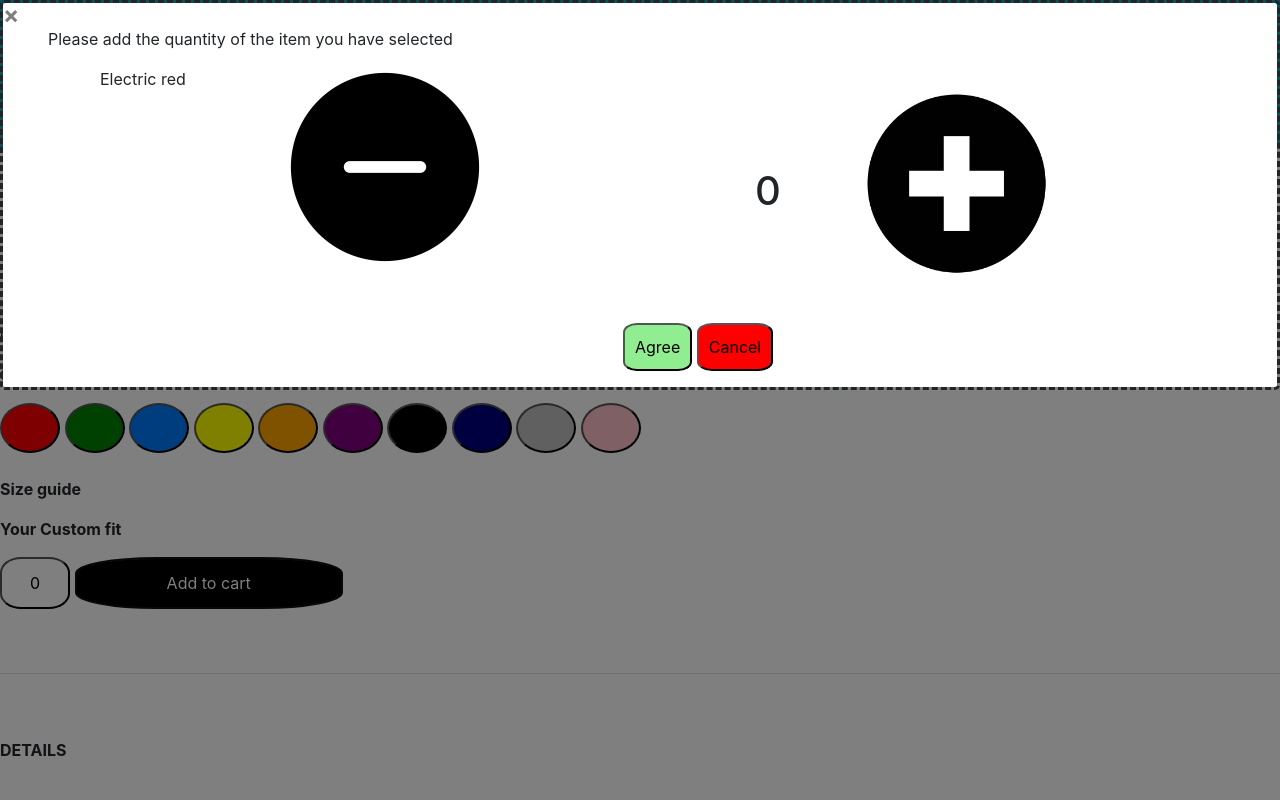
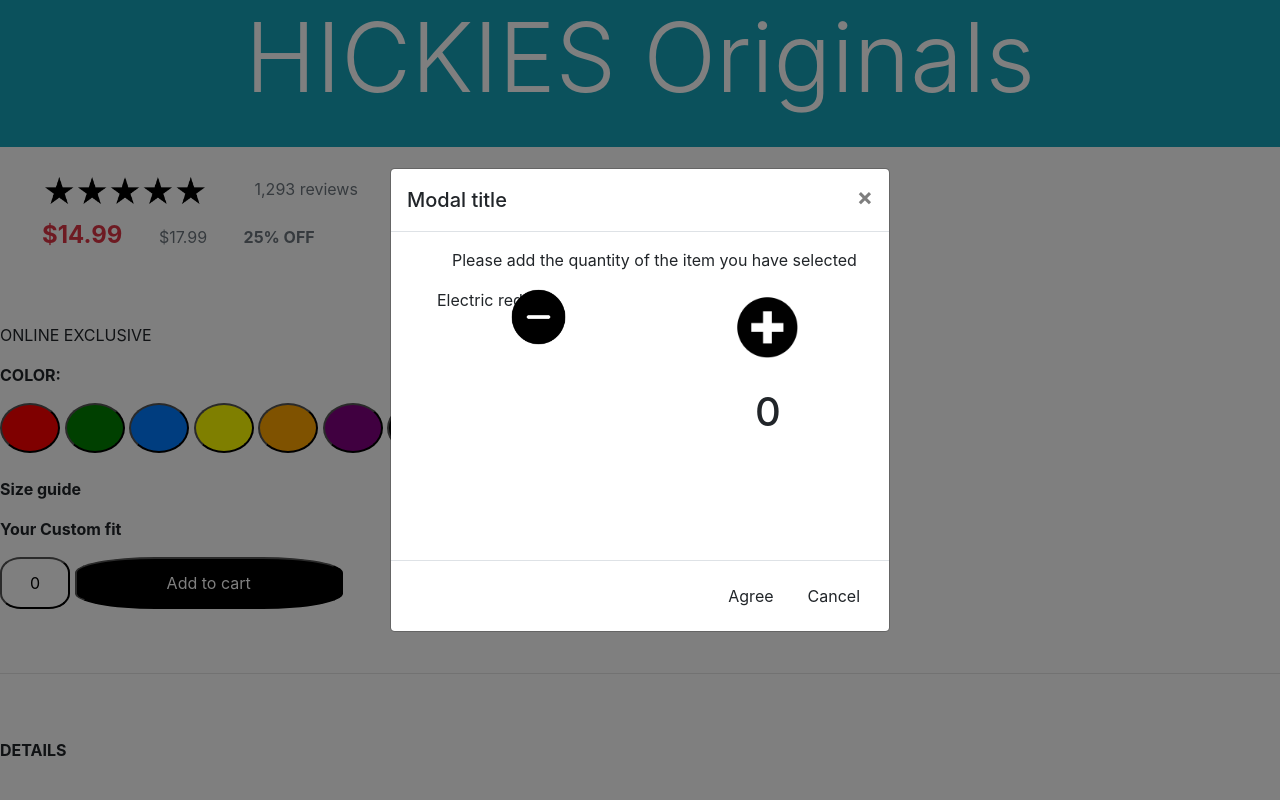
Before and after one commit to NkanyisoSigwaza/hickies-originals, a plain HTML site: page index.html in a window 1280 px wide. Both pictures are taken after a click on the button "Add to cart". Shown: the top 800 px of the page. Drawn offline with nearby package versions, Linux system fonts and the light colour scheme.

Commit message:
Add files via upload

```diff
--- a/index.html
+++ b/index.html
@@ -126,7 +126,7 @@
 
 		<button type = "button" id = "count">0</button>
 
-		<button type = "button" id = "cart" data-toggle="modal" data-target="#myModal">Add to cart</button>
+		<button type = "button" id = "cart" data-toggle="modal" data-target="#exampleModalCenter">Add to cart</button>
 		<br>
 		<br>
 		<br>
@@ -147,8 +147,9 @@
 
 
 
-       <div class ="modal" id="myModal">
-	        <!--Modal content-->
+      <!-- <div class ="modal fade" id="myModal">
+       		<div class = "modal-dialog modal-dialog-centered" role="dialog" aria-labelledby="a"
+	        Modal content
 			<div class="modal-content modal-md"  >
 				<span class="close">&times;</span>
 
@@ -169,6 +170,45 @@
 							<img src = "splus.png" onclick=add()>
 						</div>
 					</div>
+				</div>  -->
+
+
+				<!-- Modal -->
+				<div class="modal fade" id="exampleModalCenter" tabindex="-1" role="dialog" aria-labelledby="exampleModalCenterTitle" aria-hidden="true">
+				  <div class="modal-dialog modal-dialog-centered" role="document">
+				    <div class="modal-content">
+				      <div class="modal-header">
+				        <h5 class="modal-title" id="myModalTitle">Modal title</h5>
+				        <button type="button" class="close" data-dismiss="modal" aria-label="Close">
+				          <span aria-hidden="true">&times;</span>
+				        </button>
+				      </div>
+				      <div class="modal-body">
+				        <p> &nbsp &nbsp &nbsp &nbsp &nbsp  Please add the quantity of the item you have selected</p>
+
+								<div class="container">
+									<div class ="row" id= "modalChoose" >
+										<div class="col-sm-2">
+											<p id ="chosenC">Electric red</p>
+										</div>
+										<div class="col-sm-4">
+											<img src = "sminus.png" style="width:50%" onclick=subtract()>
+										</div>
+										<div class="col-sm-2">
+											<h1 id = "color" value="0">0</h1>
+										</div>
+										<div class="col-sm-4" id="plus">
+											<img src = "splus.png" onclick=add()>
+										</div>
+									</div>
+								</div>
+				      </div>
+				      <div class="modal-footer">
+				        <button type="button" class="btn" >Agree</button>
+				        <button type="button" class="btn" data-dismiss="modal">Cancel</button>
+				      </div>
+				    </div>
+				  </div>
 				</div>
 
 
--- a/zaio.css
+++ b/zaio.css
@@ -109,12 +109,12 @@
 }
 
 
-.modal .modal-content #buttons li{                           /*displays buttons on same line*/
+/*.modal .modal-content #buttons li{                           displays buttons on same line
 	display: inline-block;
 
 
 
-}
+}*/
 
 
 #buttons #Agree{
@@ -139,10 +139,10 @@
   max-width: 100%;
   height: auto;
 }*
-.modal-content{
+/*.modal-content{
 	border: dashed;
 
-}
+}*/
 #star{
 	list-style: none;
     width: 100%;
```
